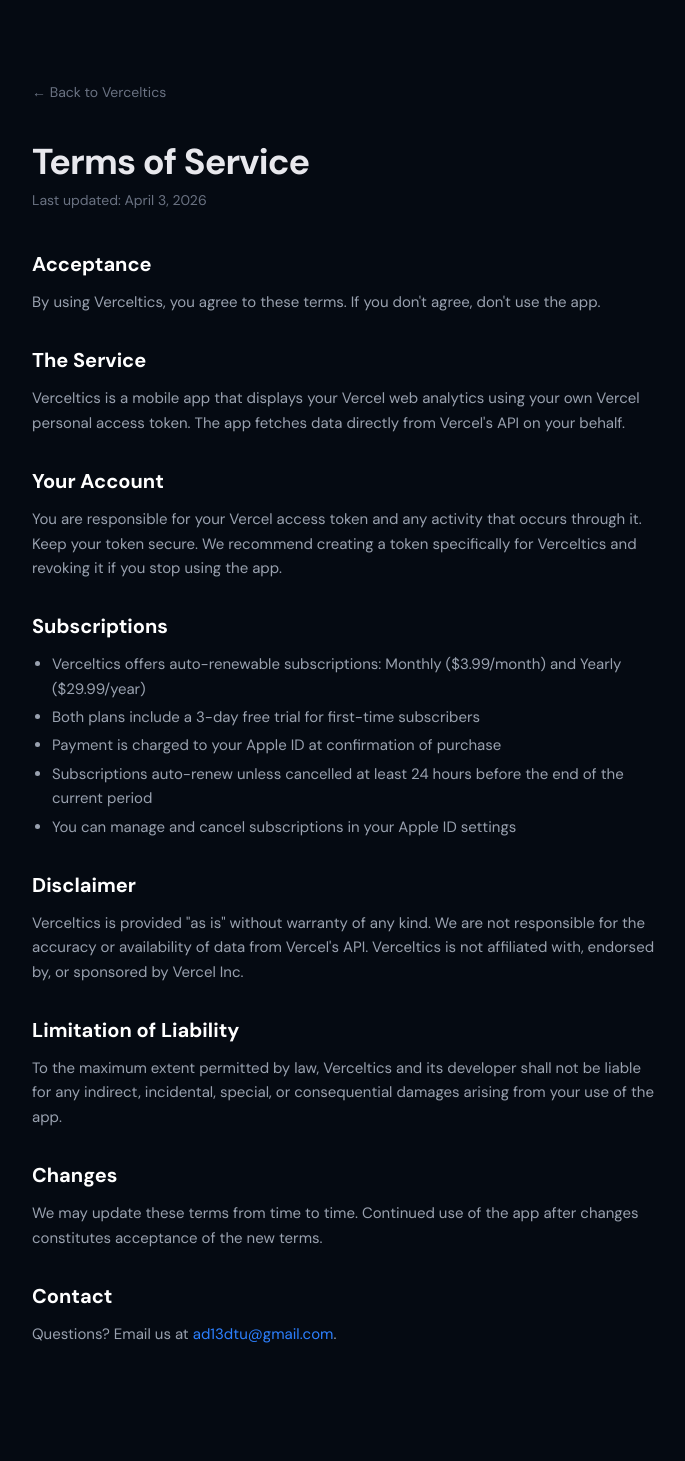
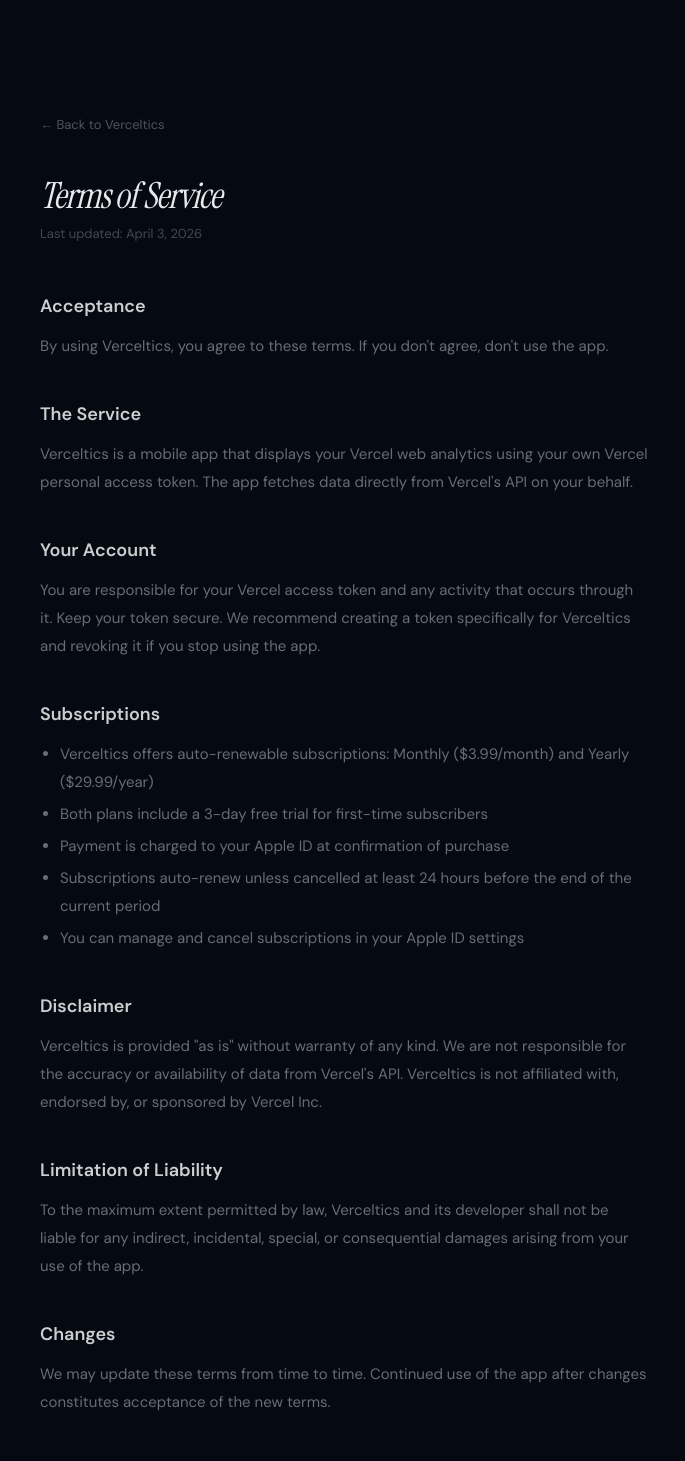
Before and after one commit to apoorvdarshan/verceltics-web, a Next.js app: page /terms in a window 1280 px wide. Shown: the top 1461 px of the page, without its empty margins (296-981 px from the left). Before the commit the page ends 1426 px from the top, so only its background shows below. Built offline with nearby package versions, Linux system fonts and the light colour scheme.

Commit message:
Restyle privacy and terms pages to match landing page theme

```diff
--- a/src/app/privacy/page.tsx
+++ b/src/app/privacy/page.tsx
@@ -7,21 +7,21 @@
 
 export default function Privacy() {
   return (
-    <div className="max-w-2xl mx-auto px-6 py-20">
-      <Link href="/" className="text-sm text-gray-500 hover:text-white transition-colors mb-10 inline-block">← Back to Verceltics</Link>
-      <h1 className="text-4xl font-bold tracking-tight mb-2">Privacy Policy</h1>
-      <p className="text-sm text-gray-500 mb-10">Last updated: April 3, 2026</p>
+    <div className="mx-auto max-w-2xl px-6 py-28 sm:px-8">
+      <Link href="/" className="text-[13px] text-white/30 transition-colors hover:text-white/60">&larr; Back to Verceltics</Link>
+      <h1 className="mt-10 font-serif text-4xl italic tracking-[-0.03em]">Privacy Policy</h1>
+      <p className="mt-2 text-[13px] text-white/25">Last updated: April 3, 2026</p>
 
-      <div className="space-y-8 text-[15px] text-gray-400 leading-relaxed">
+      <div className="mt-12 space-y-10 text-[15px] leading-7 text-white/40">
         <section>
-          <h2 className="text-xl font-bold text-white mb-3">Overview</h2>
-          <p>Verceltics is a mobile analytics viewer for Vercel. We take your privacy seriously. This policy explains what data we collect and how we use it.</p>
+          <h2 className="text-lg font-semibold text-white/80">Overview</h2>
+          <p className="mt-3">Verceltics is a mobile analytics viewer for Vercel. We take your privacy seriously. This policy explains what data we collect and how we use it.</p>
         </section>
 
         <section>
-          <h2 className="text-xl font-bold text-white mb-3">Data We Collect</h2>
-          <p className="mb-3"><strong className="text-white">We do not collect any personal data.</strong> Specifically:</p>
-          <ul className="list-disc pl-5 space-y-1">
+          <h2 className="text-lg font-semibold text-white/80">Data We Collect</h2>
+          <p className="mt-3"><strong className="text-white/60">We do not collect any personal data.</strong> Specifically:</p>
+          <ul className="mt-3 list-disc space-y-1 pl-5">
             <li>We do not track you</li>
             <li>We do not use analytics or telemetry</li>
             <li>We do not store your data on our servers</li>
@@ -30,28 +30,28 @@
         </section>
 
         <section>
-          <h2 className="text-xl font-bold text-white mb-3">Vercel API Token</h2>
-          <p>Your Vercel personal access token is stored locally on your device in the iOS Keychain — Apple&apos;s encrypted, hardware-backed secure storage. The token is never sent to our servers. It is only used to authenticate directly with Vercel&apos;s API from your device.</p>
+          <h2 className="text-lg font-semibold text-white/80">Vercel API Token</h2>
+          <p className="mt-3">Your Vercel personal access token is stored locally on your device in the iOS Keychain — Apple&apos;s encrypted, hardware-backed secure storage. The token is never sent to our servers. It is only used to authenticate directly with Vercel&apos;s API from your device.</p>
         </section>
 
         <section>
-          <h2 className="text-xl font-bold text-white mb-3">Analytics Data</h2>
-          <p>All analytics data displayed in the app is fetched directly from Vercel&apos;s API to your device. We do not proxy, cache, or store this data anywhere.</p>
+          <h2 className="text-lg font-semibold text-white/80">Analytics Data</h2>
+          <p className="mt-3">All analytics data displayed in the app is fetched directly from Vercel&apos;s API to your device. We do not proxy, cache, or store this data anywhere.</p>
         </section>
 
         <section>
-          <h2 className="text-xl font-bold text-white mb-3">Subscriptions</h2>
-          <p>Subscriptions are managed entirely by Apple through the App Store. We do not process or store any payment information.</p>
+          <h2 className="text-lg font-semibold text-white/80">Subscriptions</h2>
+          <p className="mt-3">Subscriptions are managed entirely by Apple through the App Store. We do not process or store any payment information.</p>
         </section>
 
         <section>
-          <h2 className="text-xl font-bold text-white mb-3">Open Source</h2>
-          <p>Verceltics is open source. You can verify everything above by reviewing the source code at <a href="https://github.com/apoorvdarshan/verceltics" className="text-blue-500 hover:underline">github.com/apoorvdarshan/verceltics</a>.</p>
+          <h2 className="text-lg font-semibold text-white/80">Open Source</h2>
+          <p className="mt-3">Verceltics is open source. You can verify everything above by reviewing the source code at <a href="https://github.com/apoorvdarshan/verceltics" className="text-white/60 underline underline-offset-2 transition-colors hover:text-white">github.com/apoorvdarshan/verceltics</a>.</p>
         </section>
 
         <section>
-          <h2 className="text-xl font-bold text-white mb-3">Contact</h2>
-          <p>If you have questions, contact us at <a href="mailto:ad13dtu@gmail.com" className="text-blue-500 hover:underline">ad13dtu@gmail.com</a>.</p>
+          <h2 className="text-lg font-semibold text-white/80">Contact</h2>
+          <p className="mt-3">If you have questions, contact us at <a href="mailto:ad13dtu@gmail.com" className="text-white/60 underline underline-offset-2 transition-colors hover:text-white">ad13dtu@gmail.com</a>.</p>
         </section>
       </div>
     </div>
--- a/src/app/terms/page.tsx
+++ b/src/app/terms/page.tsx
@@ -7,30 +7,30 @@
 
 export default function Terms() {
   return (
-    <div className="max-w-2xl mx-auto px-6 py-20">
-      <Link href="/" className="text-sm text-gray-500 hover:text-white transition-colors mb-10 inline-block">← Back to Verceltics</Link>
-      <h1 className="text-4xl font-bold tracking-tight mb-2">Terms of Service</h1>
-      <p className="text-sm text-gray-500 mb-10">Last updated: April 3, 2026</p>
+    <div className="mx-auto max-w-2xl px-6 py-28 sm:px-8">
+      <Link href="/" className="text-[13px] text-white/30 transition-colors hover:text-white/60">&larr; Back to Verceltics</Link>
+      <h1 className="mt-10 font-serif text-4xl italic tracking-[-0.03em]">Terms of Service</h1>
+      <p className="mt-2 text-[13px] text-white/25">Last updated: April 3, 2026</p>
 
-      <div className="space-y-8 text-[15px] text-gray-400 leading-relaxed">
+      <div className="mt-12 space-y-10 text-[15px] leading-7 text-white/40">
         <section>
-          <h2 className="text-xl font-bold text-white mb-3">Acceptance</h2>
-          <p>By using Verceltics, you agree to these terms. If you don&apos;t agree, don&apos;t use the app.</p>
+          <h2 className="text-lg font-semibold text-white/80">Acceptance</h2>
+          <p className="mt-3">By using Verceltics, you agree to these terms. If you don&apos;t agree, don&apos;t use the app.</p>
         </section>
 
         <section>
-          <h2 className="text-xl font-bold text-white mb-3">The Service</h2>
-          <p>Verceltics is a mobile app that displays your Vercel web analytics using your own Vercel personal access token. The app fetches data directly from Vercel&apos;s API on your behalf.</p>
+          <h2 className="text-lg font-semibold text-white/80">The Service</h2>
+          <p className="mt-3">Verceltics is a mobile app that displays your Vercel web analytics using your own Vercel personal access token. The app fetches data directly from Vercel&apos;s API on your behalf.</p>
         </section>
 
         <section>
-          <h2 className="text-xl font-bold text-white mb-3">Your Account</h2>
-          <p>You are responsible for your Vercel access token and any activity that occurs through it. Keep your token secure. We recommend creating a token specifically for Verceltics and revoking it if you stop using the app.</p>
+          <h2 className="text-lg font-semibold text-white/80">Your Account</h2>
+          <p className="mt-3">You are responsible for your Vercel access token and any activity that occurs through it. Keep your token secure. We recommend creating a token specifically for Verceltics and revoking it if you stop using the app.</p>
         </section>
 
         <section>
-          <h2 className="text-xl font-bold text-white mb-3">Subscriptions</h2>
-          <ul className="list-disc pl-5 space-y-1">
+          <h2 className="text-lg font-semibold text-white/80">Subscriptions</h2>
+          <ul className="mt-3 list-disc space-y-1 pl-5">
             <li>Verceltics offers auto-renewable subscriptions: Monthly ($3.99/month) and Yearly ($29.99/year)</li>
             <li>Both plans include a 3-day free trial for first-time subscribers</li>
             <li>Payment is charged to your Apple ID at confirmation of purchase</li>
@@ -40,23 +40,23 @@
         </section>
 
         <section>
-          <h2 className="text-xl font-bold text-white mb-3">Disclaimer</h2>
-          <p>Verceltics is provided &quot;as is&quot; without warranty of any kind. We are not responsible for the accuracy or availability of data from Vercel&apos;s API. Verceltics is not affiliated with, endorsed by, or sponsored by Vercel Inc.</p>
+          <h2 className="text-lg font-semibold text-white/80">Disclaimer</h2>
+          <p className="mt-3">Verceltics is provided &quot;as is&quot; without warranty of any kind. We are not responsible for the accuracy or availability of data from Vercel&apos;s API. Verceltics is not affiliated with, endorsed by, or sponsored by Vercel Inc.</p>
         </section>
 
         <section>
-          <h2 className="text-xl font-bold text-white mb-3">Limitation of Liability</h2>
-          <p>To the maximum extent permitted by law, Verceltics and its developer shall not be liable for any indirect, incidental, special, or consequential damages arising from your use of the app.</p>
+          <h2 className="text-lg font-semibold text-white/80">Limitation of Liability</h2>
+          <p className="mt-3">To the maximum extent permitted by law, Verceltics and its developer shall not be liable for any indirect, incidental, special, or consequential damages arising from your use of the app.</p>
         </section>
 
         <section>
-          <h2 className="text-xl font-bold text-white mb-3">Changes</h2>
-          <p>We may update these terms from time to time. Continued use of the app after changes constitutes acceptance of the new terms.</p>
+          <h2 className="text-lg font-semibold text-white/80">Changes</h2>
+          <p className="mt-3">We may update these terms from time to time. Continued use of the app after changes constitutes acceptance of the new terms.</p>
         </section>
 
         <section>
-          <h2 className="text-xl font-bold text-white mb-3">Contact</h2>
-          <p>Questions? Email us at <a href="mailto:ad13dtu@gmail.com" className="text-blue-500 hover:underline">ad13dtu@gmail.com</a>.</p>
+          <h2 className="text-lg font-semibold text-white/80">Contact</h2>
+          <p className="mt-3">Questions? Email us at <a href="mailto:ad13dtu@gmail.com" className="text-white/60 underline underline-offset-2 transition-colors hover:text-white">ad13dtu@gmail.com</a>.</p>
         </section>
       </div>
     </div>
```
